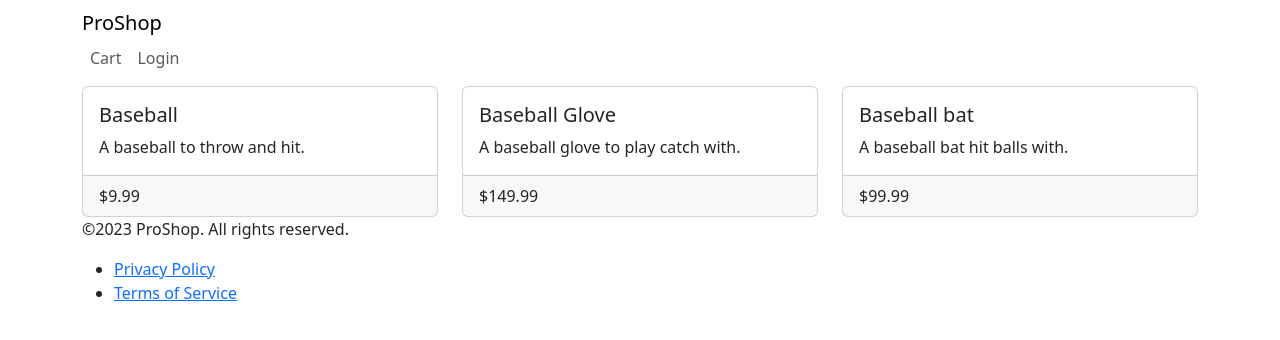
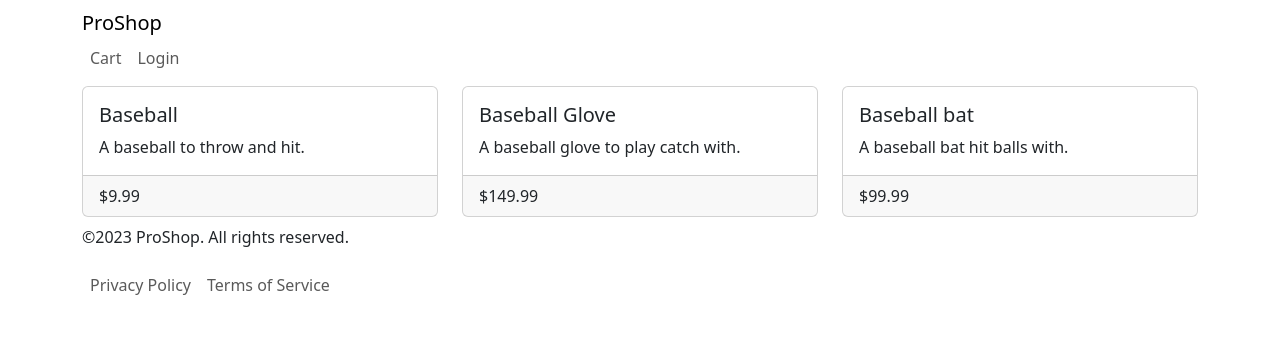
Before and after one commit to farooq-teqniqly/mern-from-scratch, a React (Create React App) app in the folder proshop/app/: page / in a window 1280 px wide. Shown: the top 340 px of the page. Built offline with nearby package versions, Linux system fonts and the light colour scheme.

Commit message:
Styled footer.

```diff
--- a/proshop/app/src/components/Footer/Footer.jsx
+++ b/proshop/app/src/components/Footer/Footer.jsx
@@ -1,19 +1,17 @@
 import React from "react";
+import Navbar from "react-bootstrap/Navbar";
+import Nav from "react-bootstrap/Nav";
 
 export const Footer = ({ year = new Date().getFullYear() }) => {
   return (
-    <footer data-testid="footer">
-      <p>&copy;{year} ProShop. All rights reserved.</p>
-      <nav>
-        <ul>
-          <li>
-            <a href="/privacy-policy">Privacy Policy</a>
-          </li>
-          <li>
-            <a href="/terms-of-service">Terms of Service</a>
-          </li>
-        </ul>
-      </nav>
-    </footer>
+    <Navbar expand="lg">
+      <footer data-testid="footer">
+        <p>&copy;{year} ProShop. All rights reserved.</p>
+        <Nav className="me-auto">
+          <Nav.Link href="/privacy-policy">Privacy Policy</Nav.Link>
+          <Nav.Link href="/terms-of-service">Terms of Service</Nav.Link>
+        </Nav>
+      </footer>
+    </Navbar>
   );
 };
```
